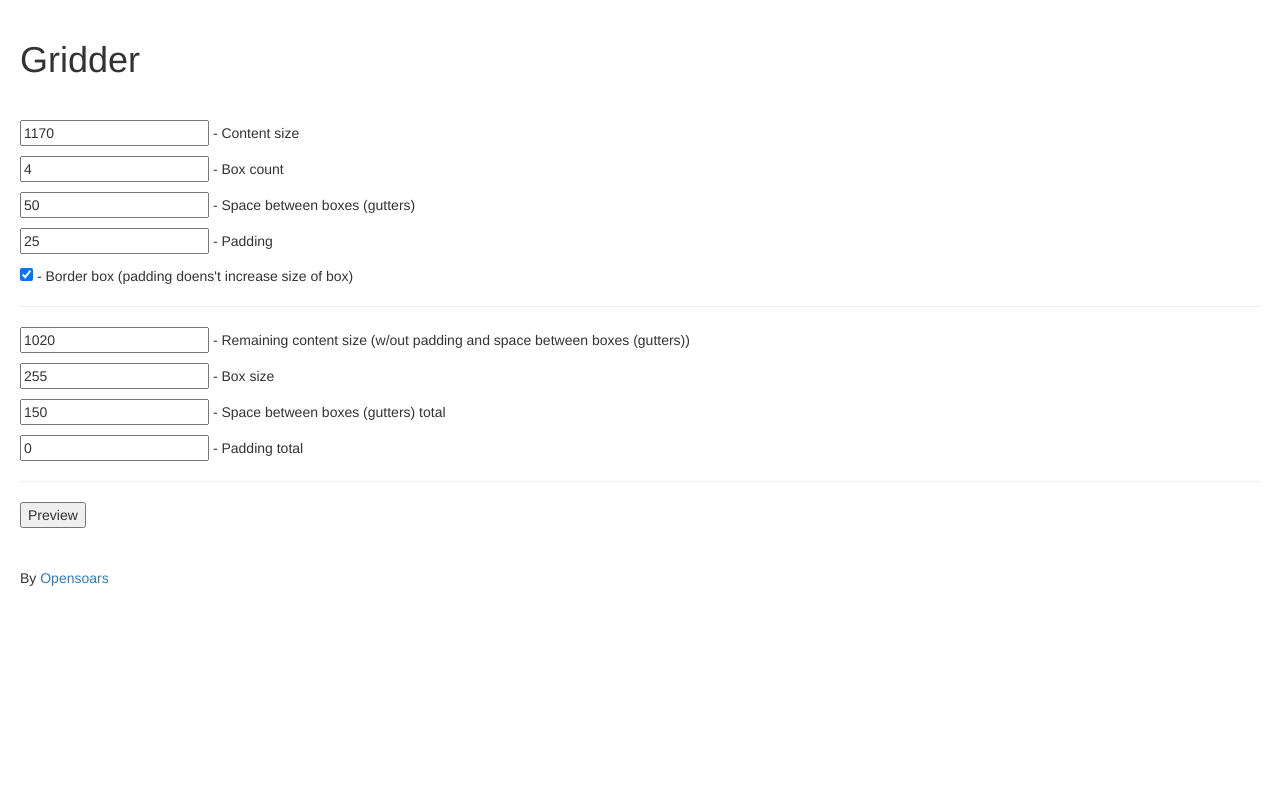
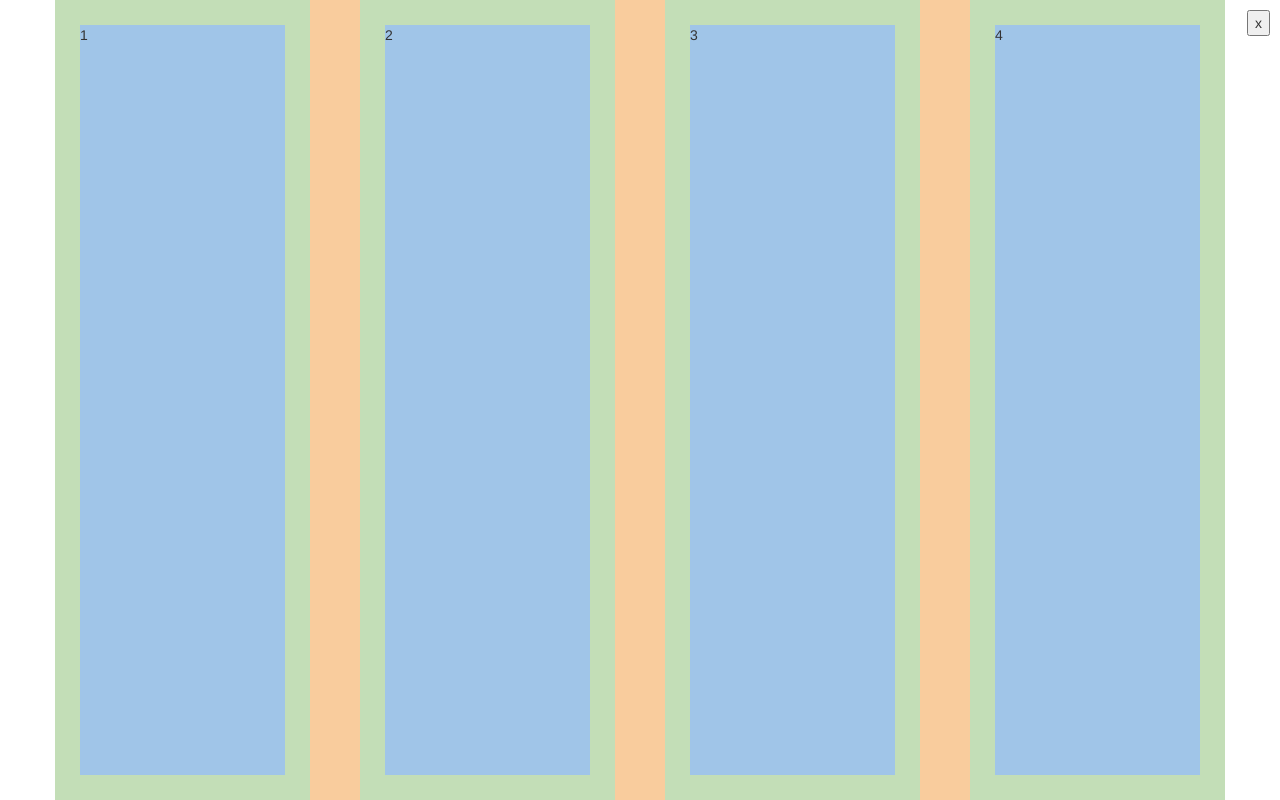
Before and after one commit to opensoars/gridder, a plain HTML site: page index.html in a window 1280 px wide. Both pictures are taken after a click on the button "Preview". Drawn offline with Linux system fonts and the light colour scheme.

Commit message:
Cleanup, preview, style

```diff
--- a/index.html
+++ b/index.html
@@ -9,7 +9,12 @@
 </head>
 <body>
 
-  <!-- <div id='preview_layer'></div> -->
+  <div id='preview_layer'>
+    <button id='close_preview_btn'>x</button>
+
+    <div id='preview_layer_content'></div>
+
+  </div>
 
   <div class='page'>
 
--- a/js/main.js
+++ b/js/main.js
@@ -9,24 +9,33 @@ var key_map = {
   down: 40
 }
 
+// Helpers
+function getEl(id) {
+  return document.getElementById(id);
+}
+
 // Inputs
-var content_size_input = document.getElementById('content_size'),
-    box_count_input = document.getElementById('box_count'),
-    space_between_input = document.getElementById('space_between'),
-    container_padding_input = document.getElementById('container_padding'),
-    border_box_input = document.getElementById('border_box');
+var content_size_input = getEl('content_size'),
+    box_count_input = getEl('box_count'),
+    space_between_input = getEl('space_between'),
+    container_padding_input = getEl('container_padding'),
+    border_box_input = getEl('border_box');
 
 // Outputs
-var results_container = document.getElementById('results_container');
+var results_container = getEl('results_container');
 
-var space_between_reduction_output =
-      document.getElementById('space_between_reduction_output');
-    container_padding_reduction_output =
-      document.getElementById('container_padding_reduction_output');
-    remaining_content_size_output =
-      document.getElementById('remaining_content_size_output');
-    box_size_output = document.getElementById('box_size_output');
+var space_between_reduction_output = getEl('space_between_reduction_output');
+    container_padding_reduction_output = getEl('container_padding_reduction_output');
+    remaining_content_size_output = getEl('remaining_content_size_output');
+    box_size_output = getEl('box_size_output');
 
+// Buttons
+var preview_btn = getEl('preview_btn'),
+    close_preview_btn = getEl('close_preview_btn');
+
+// Etc
+var preview_layer = getEl('preview_layer'),
+    preview_layer_content = getEl('preview_layer_content');
 
 function calculate(data) {
   var content_size = data.content_size || 0,
@@ -82,13 +91,83 @@ function setFixtures() {
 function handleKeydown(evt) {
 
   if (evt.which === key_map.up) {
-    evt.target.value += 1;
+    evt.target.value = parseFloat(evt.target.value) + 1;
   }
   else if (evt.which === key_map.down) {
-    evt.target.value -= 1;
+    evt.target.value = parseFloat(evt.target.value) - 1;
   }
 
+  evt.preventDefault();
 }
+
+function getPreviewHtml(data) {
+
+  var html = "";
+
+  var box_count = data.box_count,
+      box_size = data.res.box_size,
+      space_between = data.space_between,
+      padding = data.padding;
+
+  html += "<div class='preview' style='margin:0 auto;width: \
+    " + data.content_size + "px;height:100%;background:rgb(245, 245, 245);'> \
+  ";
+
+
+  for (var i = 1; i <= box_count; i++) {
+    html += "<div style='width:" + box_size + "px; padding:" + padding + "px;' \
+      id='box" + i + "' class='box'>";
+
+    html += "<div class='inner' style='height: " + (window.innerHeight - (padding*2)) + "px;'>" + i + "</div>"
+
+    // /box
+    html += "</div>";
+
+    if (i < box_count) {
+      console.log(i);
+      html += "<div class='gutter' style='width:" + space_between + "px;'></div>";
+    }
+  }
+
+
+  // /container
+  html += "</div>";
+
+  console.log(data);
+  return html;
+}
+
+function showPreview() {
+  preview_layer_content.innerHTML = getPreviewHtml({
+
+    box_count: box_count_input.value,
+    content_size: content_size_input.value,
+    space_between: space_between_input.value,
+    border_box: border_box_input.checked,
+    padding: container_padding_input.value,
+    res: {
+      space_between_reduction: space_between_reduction_output.value,
+      container_padding_reduction: container_padding_reduction_output.value,
+      remaining_content_size: remaining_content_size_output.value,
+      box_size: box_size_output.value
+    }
+  });
+
+  document.body.style.overflowY = 'hidden';
+
+  preview_layer.style.display = 'block';
+}
+
+function closePreview() {
+  document.body.style.overflowY = 'auto';
+  preview_layer.style.display = 'none';
+}
+
+window.addEventListener('resize', function (evt) {
+  if (preview_layer.style.display === 'block') {
+    showPreview();
+  }
+});
 
 
 function init() {
@@ -102,9 +181,11 @@ function init() {
   space_between_input.addEventListener('keydown', handleKeydown);
   container_padding_input.addEventListener('keydown', handleKeydown);
 
+  border_box_input.addEventListener('click', callCalculate);
 
+  preview_btn.addEventListener('click', showPreview);
+  close_preview_btn.addEventListener('click', closePreview);
 
-  border_box_input.addEventListener('click', callCalculate);
 
   setFixtures();
   content_size_input.focus();
--- a/style/css/main.css
+++ b/style/css/main.css
@@ -19,6 +19,38 @@ footer {
   width: 100%;
   height: 100%;
   position: fixed;
-  background: red;
   z-index: 2;
+  display: none;
 }
+
+#preview_layer_content {
+  width: 100%;
+  height: 100%;
+  z-index: 2;
+  background: white;
+}
+
+#close_preview_btn {
+  position: fixed;
+  top: 10px;
+  right: 10px;
+}
+
+.preview {
+  position:relative;
+  display: block;
+  display: -webkit-flex; display: flex; -webkit-flex-direction: row; flex-direction: row;
+}
+
+.preview .gutter {
+  background: #F9CC9D;
+}
+
+.preview .box {
+  background: #C3DEB7;
+}
+
+.preview .inner {
+  background: #A0C5E8;
+  height: 100%;
+}
```
